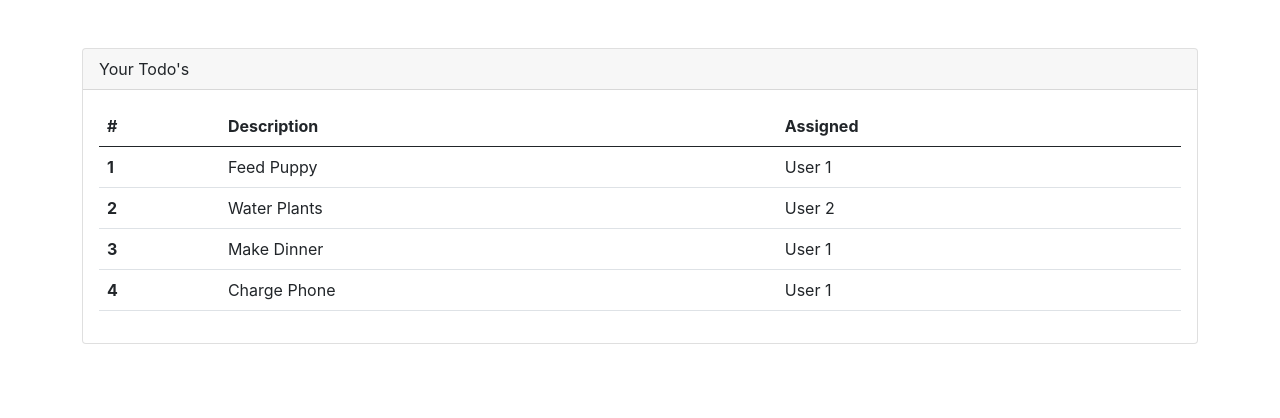
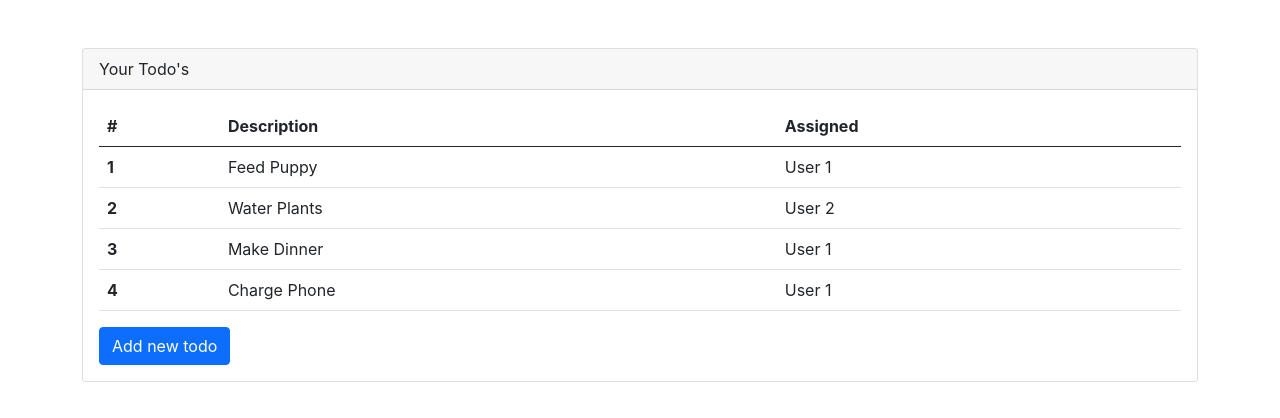
Before and after one commit to hu-sena/react-todo-demo, a React (Create React App) app in the folder react-todos/: page / in a window 1280 px wide. Shown: the top 418 px of the page. Built offline with nearby package versions, Linux system fonts and the light colour scheme.

Commit message:
add simple onclick

```diff
--- a/react-todos/src/App.js
+++ b/react-todos/src/App.js
@@ -13,6 +13,19 @@
 
   ]
 
+  const addTodo = () => {
+    // console.log('Our addTodo btn has been clicked!');
+    if (todos.length > 0) {
+      const newTodo = {
+        rowNumber: todos.length + 1,
+        rowDescription: 'New Todo',
+        rowAssigned: 'User 3'
+      };
+      todos.push(newTodo);
+      console.log(todos);
+    }
+  }
+
   return (
     <div className="mt-5 container">
       <div className='card'>
@@ -21,6 +34,7 @@
         </div>
         <div className='card-body'>
           <TodoTable todos={todos}/>
+          <button className='btn btn-primary' onClick={addTodo}>Add new todo</button>
         </div>
 
       </div>
```
